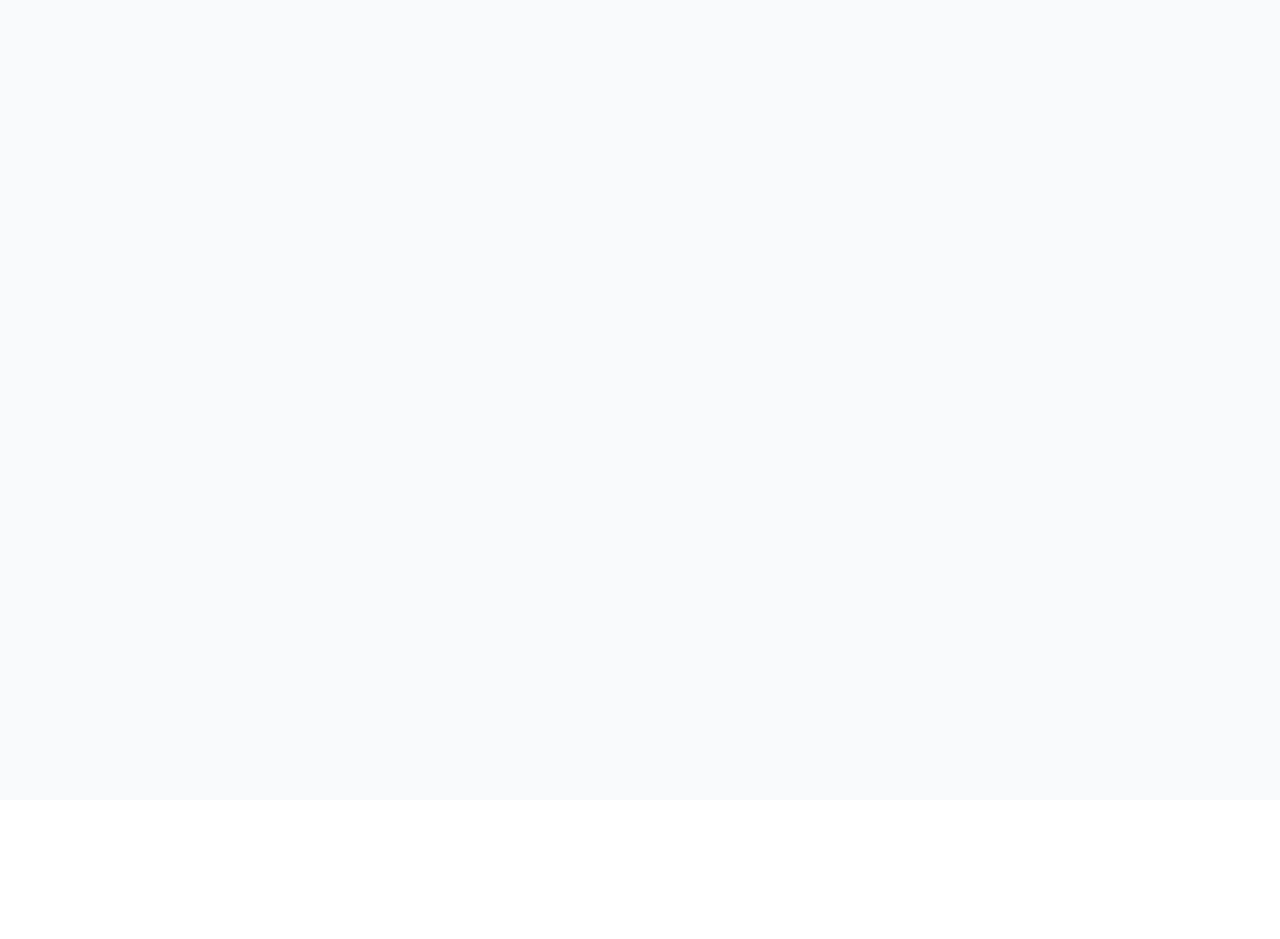
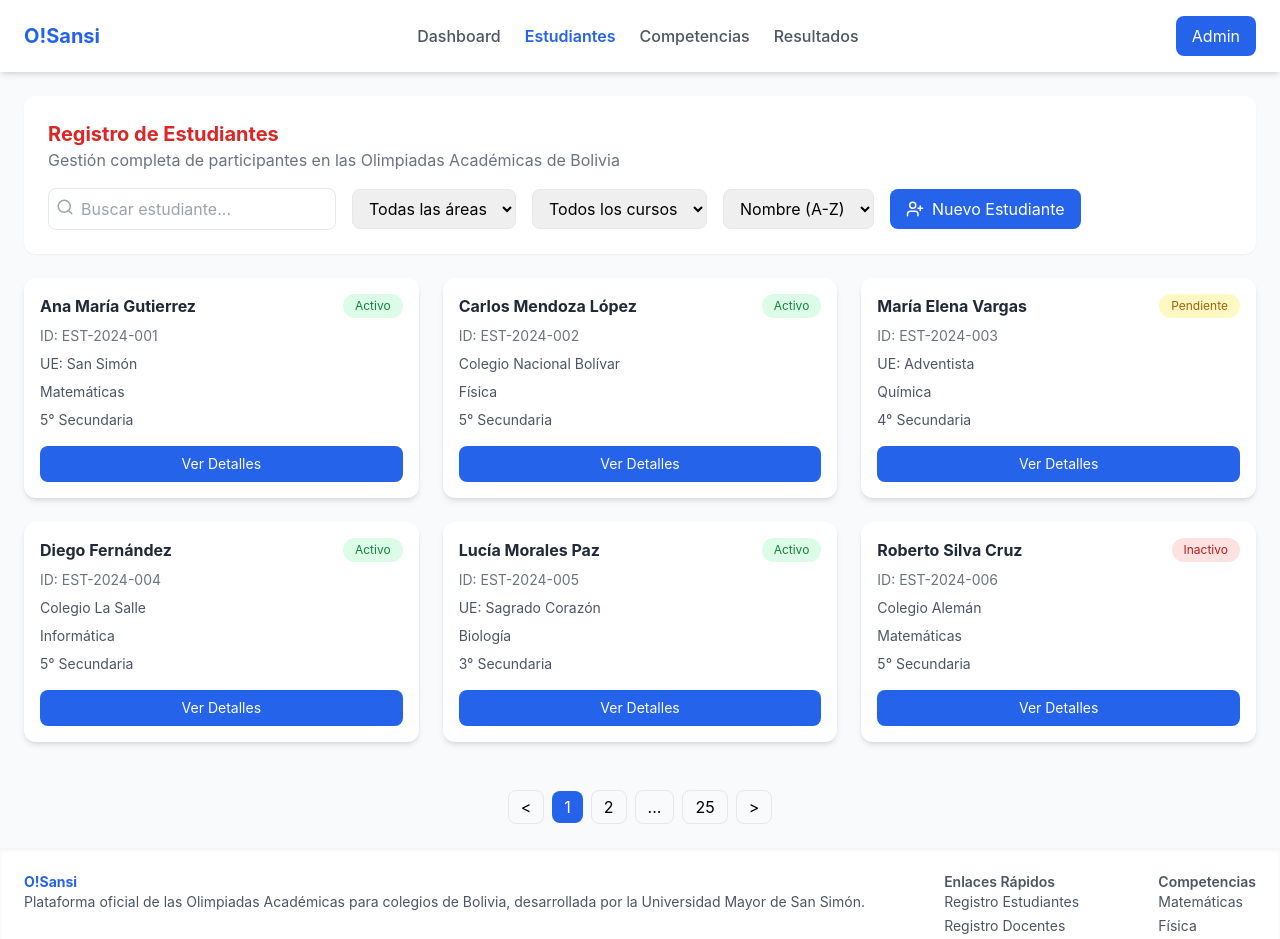
Before and after one commit to LuisHerlan7/Olimpiadas-Front, a React (Create React App) app: page /visualizar-estudiantes in a window 1280 px wide. Before the commit this address had no page. Shown: the top 939 px of the page. Before the commit the page ends 800 px from the top, so only its background shows below. Built offline with nearby package versions, Linux system fonts and the light colour scheme.

Commit message:
update: button, Input and create file visualizarEstudiantes.tsx

```diff
--- a/package.json
+++ b/package.json
@@ -6,9 +6,11 @@
     "@types/node": "^16.18.0",
     "@types/react": "^18.2.0",
     "@types/react-dom": "^18.2.0",
+    "clsx": "^2.1.1",
+    "lucide-react": "^0.544.0",
     "react": "^18.2.0",
     "react-dom": "^18.2.0",
-    "react-icons": "^5.5.0",
+    "react-icons": "^4.12.0",
     "react-router-dom": "^6.8.0",
     "react-scripts": "5.0.1",
     "typescript": "^4.9.0",
--- a/src/App.tsx
+++ b/src/App.tsx
@@ -6,6 +6,7 @@ import RegistroEstudiante from './pages/RegistroEstudiante';
 import OlimpistaHome from './pages/olimpista/OlimpistaHome';
 import EncargadoHome from './pages/encargado/EncargadoHome';
 import AdministradorHome from './pages/administrador/AdministradorHome';
+import VisualizarEstudiantes from "./pages/visualizarEstudiantes/visualizarEstudiantes";
 
 function App() {
   return (
@@ -18,6 +19,7 @@ function App() {
           <Route path="/olimpista" element={<OlimpistaHome />} />
           <Route path="/encargado" element={<EncargadoHome />} />
           <Route path="/administrador" element={<AdministradorHome />} />
+          <Route path="/visualizar-estudiantes" element={<VisualizarEstudiantes />} />
         </Routes>
       </div>
     </Router>
--- a/src/components/Button.tsx
+++ b/src/components/Button.tsx
@@ -1,7 +1,20 @@
 import React from 'react';
-import { clsx } from 'clsx';
+import clsx from 'clsx';
 
-const Button = ({
+interface ButtonProps extends React.ButtonHTMLAttributes<HTMLButtonElement> {
+  children: React.ReactNode;
+  variant?: 'primary' | 'secondary' | 'outline' | 'ghost' | 'success' | 'warning' | 'error';
+  size?: 'sm' | 'md' | 'lg' | 'xl';
+  disabled?: boolean;
+  loading?: boolean;
+  onClick?: React.MouseEventHandler<HTMLButtonElement>;
+  type?: 'button' | 'submit' | 'reset';
+  className?: string;
+  icon?: React.ComponentType<{ size?: number; className?: string }>;
+  iconPosition?: 'left' | 'right';
+}
+
+const Button: React.FC<ButtonProps> = ({
   children,
   variant = 'primary',
   size = 'md',
--- a/src/components/Input.tsx
+++ b/src/components/Input.tsx
@@ -1,7 +1,22 @@
 import React from 'react';
 import { clsx } from 'clsx';
 
-const Input = ({
+interface InputProps extends React.InputHTMLAttributes<HTMLInputElement> {
+  label?: string;
+  type?: string;
+  placeholder?: string;
+  value?: string | number;
+  onChange?: React.ChangeEventHandler<HTMLInputElement>;
+  error?: string;
+  success?: string;
+  required?: boolean;
+  disabled?: boolean;
+  className?: string;
+  icon?: React.ComponentType<{ size?: number; className?: string }>;
+  helperText?: string;
+}
+
+const Input: React.FC<InputProps> = ({
   label,
   type = 'text',
   placeholder,
--- /dev/null
+++ b/src/pages/visualizarEstudiantes/visualizarEstudiantes.tsx
@@ -0,0 +1,202 @@
+import { useState } from "react";
+import { Search, UserPlus } from "lucide-react";
+
+type StudentStatus = "Activo" | "Pendiente" | "Inactivo";
+
+interface Student {
+  id: string;
+  name: string;
+  school: string;
+  subject: string;
+  course: string;
+  status: StudentStatus;
+}
+
+const studentsData: Student[] = [
+  {
+    id: "EST-2024-001",
+    name: "Ana María Gutierrez",
+    school: "UE: San Simón",
+    subject: "Matemáticas",
+    course: "5° Secundaria",
+    status: "Activo",
+  },
+  {
+    id: "EST-2024-002",
+    name: "Carlos Mendoza López",
+    school: "Colegio Nacional Bolívar",
+    subject: "Física",
+    course: "5° Secundaria",
+    status: "Activo",
+  },
+  {
+    id: "EST-2024-003",
+    name: "María Elena Vargas",
+    school: "UE: Adventista",
+    subject: "Química",
+    course: "4° Secundaria",
+    status: "Pendiente",
+  },
+  {
+    id: "EST-2024-004",
+    name: "Diego Fernández",
+    school: "Colegio La Salle",
+    subject: "Informática",
+    course: "5° Secundaria",
+    status: "Activo",
+  },
+  {
+    id: "EST-2024-005",
+    name: "Lucía Morales Paz",
+    school: "UE: Sagrado Corazón",
+    subject: "Biología",
+    course: "3° Secundaria",
+    status: "Activo",
+  },
+  {
+    id: "EST-2024-006",
+    name: "Roberto Silva Cruz",
+    school: "Colegio Alemán",
+    subject: "Matemáticas",
+    course: "5° Secundaria",
+    status: "Inactivo",
+  },
+];
+
+export default function Students() {
+  const [students] = useState(studentsData);
+
+  const statusColors: Record<StudentStatus, string> = {
+    Activo: "bg-green-100 text-green-700",
+    Pendiente: "bg-yellow-100 text-yellow-700",
+    Inactivo: "bg-red-100 text-red-700",
+  };
+
+  return (
+    <div className="min-h-screen bg-gray-50 flex flex-col">
+      {/* HEADER */}
+      <header className="bg-white shadow-md px-6 py-4 flex justify-between items-center">
+        <h1 className="text-xl font-bold text-blue-600">O!Sansi</h1>
+        <nav className="space-x-6 text-gray-600 font-medium">
+          <a href="#">Dashboard</a>
+          <a href="#" className="text-blue-600 font-semibold">Estudiantes</a>
+          <a href="#">Competencias</a>
+          <a href="#">Resultados</a>
+        </nav>
+        <button className="bg-blue-600 text-white px-4 py-2 rounded-lg">
+          Admin
+        </button>
+      </header>
+
+      {/* BANNER */}
+      <section className="bg-white shadow-sm mx-6 mt-6 p-6 rounded-xl">
+        <h2 className="text-xl font-bold text-red-600">Registro de Estudiantes</h2>
+        <p className="text-gray-500">
+          Gestión completa de participantes en las Olimpiadas Académicas de Bolivia
+        </p>
+
+        <div className="mt-4 flex flex-wrap gap-4 items-center">
+          <div className="relative w-72">
+            <Search className="absolute top-2.5 left-2 text-gray-400" size={18} />
+            <input
+              type="text"
+              placeholder="Buscar estudiante..."
+              className="pl-8 pr-4 py-2 border rounded-lg w-full focus:outline-none focus:ring-2 focus:ring-blue-400"
+            />
+          </div>
+
+          <select className="border rounded-lg px-3 py-2">
+            <option>Todas las áreas</option>
+          </select>
+          <select className="border rounded-lg px-3 py-2">
+            <option>Todos los cursos</option>
+          </select>
+
+          <select className="border rounded-lg px-3 py-2">
+            <option>Nombre (A-Z)</option>
+          </select>
+
+          <button className="flex items-center gap-2 bg-blue-600 text-white px-4 py-2 rounded-lg">
+            <UserPlus size={18} /> Nuevo Estudiante
+          </button>
+        </div>
+      </section>
+
+      {/* STUDENT CARDS */}
+      <main className="grid grid-cols-1 sm:grid-cols-2 lg:grid-cols-3 gap-6 p-6">
+        {students.map((student) => (
+          <div
+            key={student.id}
+            className="bg-white shadow-md rounded-xl p-4 flex flex-col gap-2"
+          >
+            <div className="flex justify-between items-center">
+              <h3 className="font-bold text-gray-800">{student.name}</h3>
+              <span
+                className={`text-xs px-3 py-1 rounded-full ${statusColors[student.status]}`}
+              >
+                {student.status}
+              </span>
+            </div>
+            <p className="text-sm text-gray-500">ID: {student.id}</p>
+            <p className="text-sm text-gray-600">{student.school}</p>
+            <p className="text-sm text-gray-600">{student.subject}</p>
+            <p className="text-sm text-gray-600">{student.course}</p>
+            <button className="mt-2 bg-blue-600 text-white py-2 rounded-lg text-sm">
+              Ver Detalles
+            </button>
+          </div>
+        ))}
+      </main>
+
+      {/* PAGINATION */}
+      <div className="flex justify-center items-center gap-2 my-6">
+        <button className="px-3 py-1 rounded-lg border">{"<"}</button>
+        <button className="px-3 py-1 rounded-lg bg-blue-600 text-white">1</button>
+        <button className="px-3 py-1 rounded-lg border">2</button>
+        <button className="px-3 py-1 rounded-lg border">...</button>
+        <button className="px-3 py-1 rounded-lg border">25</button>
+        <button className="px-3 py-1 rounded-lg border">{">"}</button>
+      </div>
+
+      {/* FOOTER */}
+      <footer className="bg-white shadow-inner p-6 mt-auto text-gray-600 text-sm">
+        <div className="flex flex-wrap justify-between gap-6">
+          <div>
+            <h3 className="font-bold text-blue-600">O!Sansi</h3>
+            <p>
+              Plataforma oficial de las Olimpiadas Académicas para colegios de
+              Bolivia, desarrollada por la Universidad Mayor de San Simón.
+            </p>
+          </div>
+          <div>
+            <h4 className="font-semibold">Enlaces Rápidos</h4>
+            <ul className="space-y-1">
+              <li>Registro Estudiantes</li>
+              <li>Registro Docentes</li>
+              <li>Encargados de Área</li>
+              <li>Requisitos</li>
+            </ul>
+          </div>
+          <div>
+            <h4 className="font-semibold">Competencias</h4>
+            <ul className="space-y-1">
+              <li>Matemáticas</li>
+              <li>Física</li>
+              <li>Química</li>
+              <li>Biología</li>
+            </ul>
+          </div>
+          <div>
+            <h4 className="font-semibold">Contacto</h4>
+            <p>info@osansi.umss.edu.bo</p>
+            <p>+591 4 4524563</p>
+            <p>UMSS, Cochabamba, Bolivia</p>
+          </div>
+        </div>
+        <p className="mt-6 text-center text-gray-400 text-xs">
+          © 2024 O!Sansi – Universidad Mayor de San Simón. Todos los derechos reservados.
+        </p>
+      </footer>
+    </div>
+  );
+}
```
Also changed, not shown: 1 other file (tests, documents, lock files or other folders).
